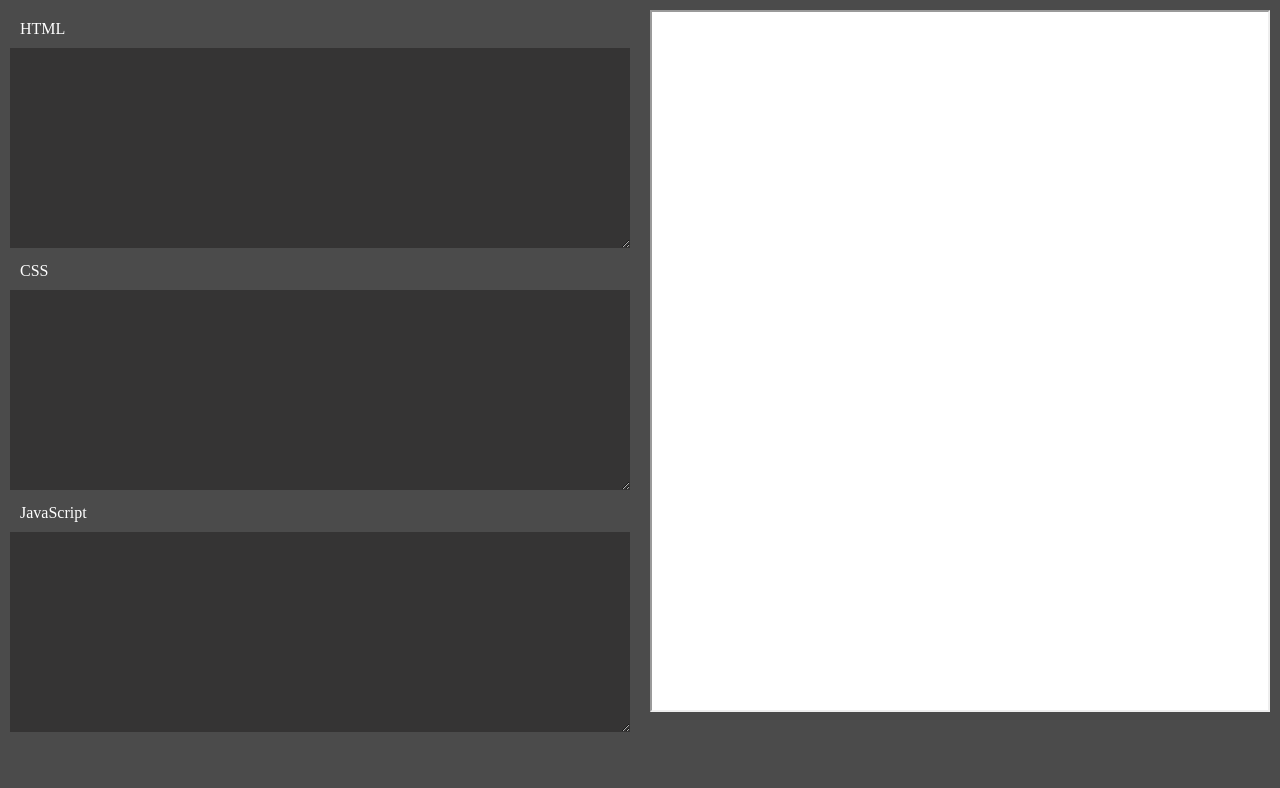
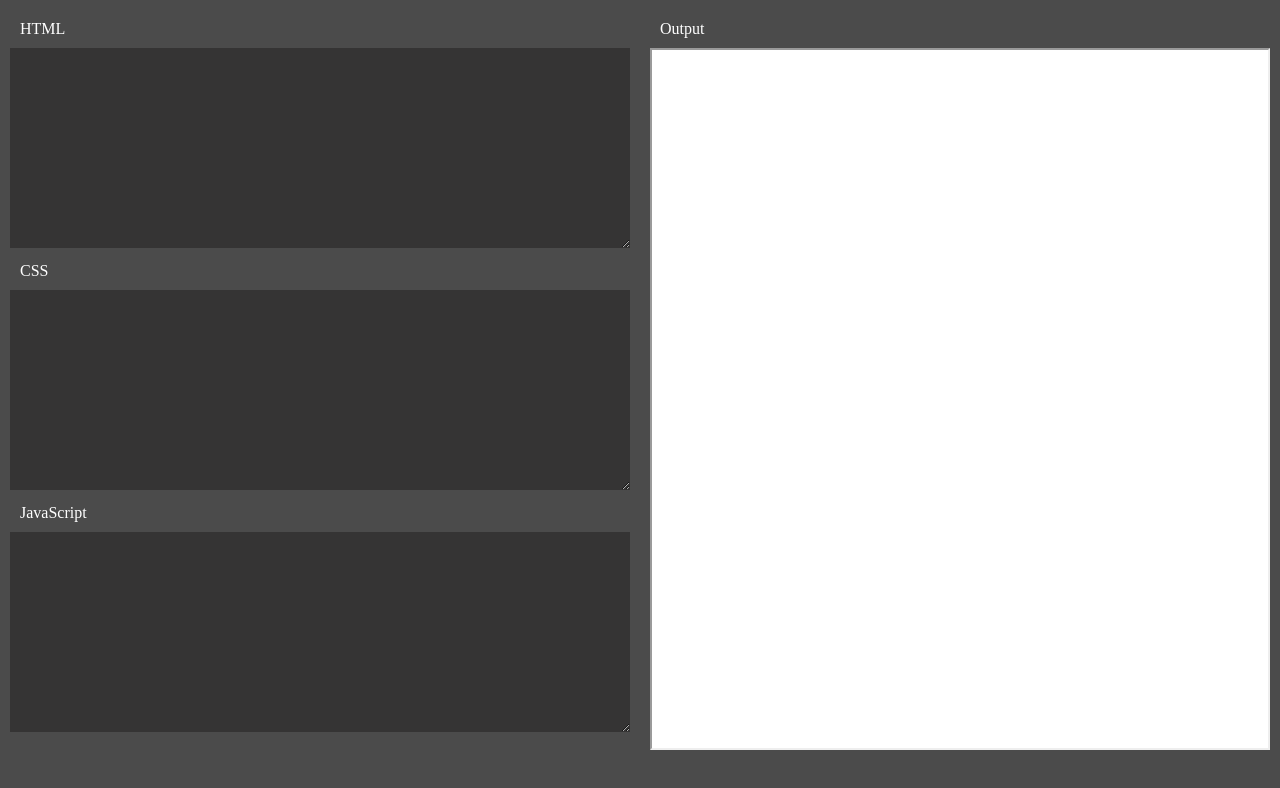
Before and after one commit to jharahul-28/basic-code-editor, a plain HTML site: page index.html in a window 1280 px wide. Drawn offline with Linux system fonts and the light colour scheme.

Commit message:
Fix minor bugs

```diff
--- a/index.html
+++ b/index.html
@@ -19,6 +19,7 @@
             <textarea id="js-code" onkeyup="run()"></textarea>
         </div>
         <div class="output-container">
+            <label>Output</label>
             <iframe id="output"></iframe>
         </div>
     </div>
```
